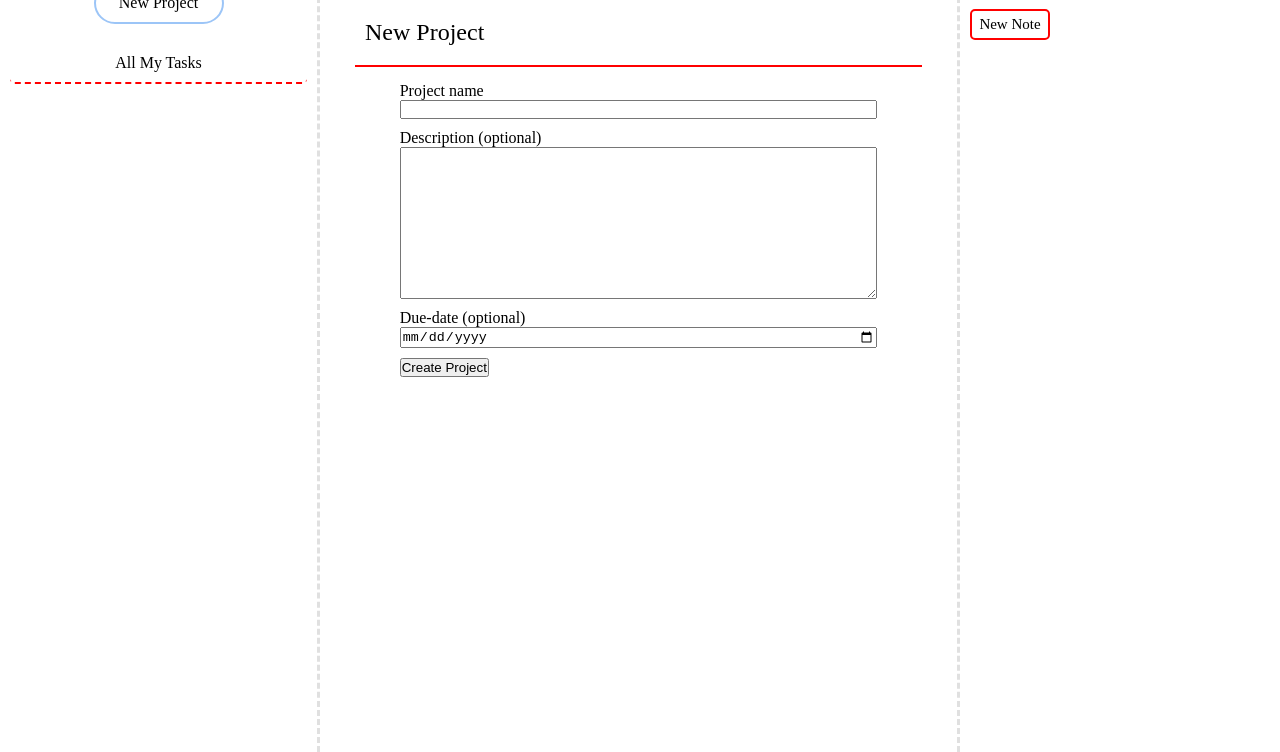
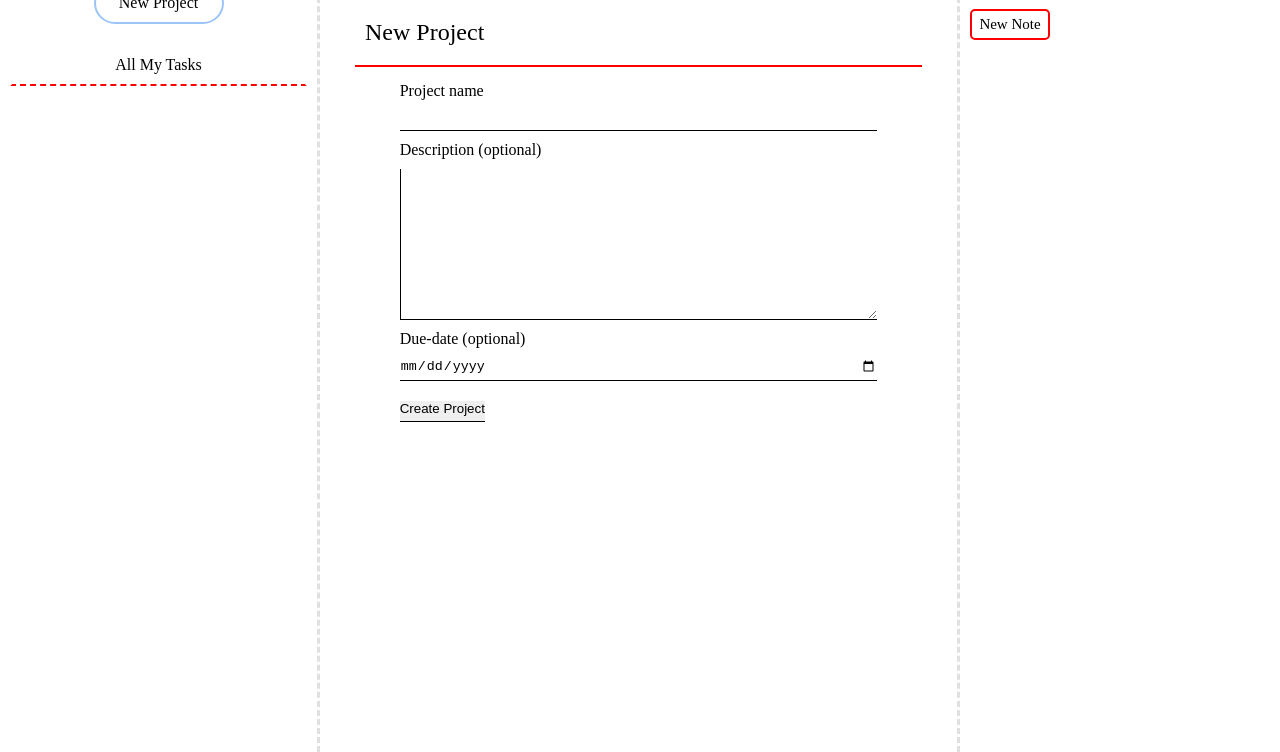
Before and after one commit to Lessuiz/todo, a plain HTML site: page index.html in a window 1280 px wide. Both pictures are taken after a click on the element "New Project". Shown: the part 48-800 px from the top of the page. Drawn offline with Linux system fonts and the light colour scheme.

Commit message:
Made some changes to form styling

```diff
--- a/style.css
+++ b/style.css
@@ -28,6 +28,16 @@ main {
   overflow-y: scroll;
 }
 
+.all-tasks {
+  border-width: 2px;
+  border-style: dashed;
+  border-color: white white red white;
+  border-radius: 0;
+  padding: 10px;
+  text-align: center;
+  cursor: pointer;
+}
+
 /*   project styling   */
 
 .new-project {
@@ -40,12 +50,9 @@ main {
   border: 2px solid #9cc5f7;
 }
 
-.all-tasks {
-  border-bottom: 2px dashed red;
-  border-radius: 5px;
-  padding: 10px;
-  text-align: center;
-  cursor: pointer;
+.new-project:hover {
+  background-color: #9cc5f7;
+  color: white;
 }
 
 .project {
@@ -122,6 +129,7 @@ main {
   border-radius: 5px;
   outline: none;
   padding: 5px;
+  width: 100%;
 }
 
 #create-note {
@@ -230,7 +238,7 @@ main {
   margin: 0 auto;
 }
 
-label {
+.form label {
   display: block;
   margin: 10px 0;
 }
@@ -239,3 +247,19 @@ label {
   display: block;
   width: 100%;
 }
+
+.form input {
+  margin-top: 10px;
+  border: none;
+  border-bottom: 1px solid black;
+  outline: none;
+  padding: 0 0 5px 0;
+}
+
+.form textarea {
+  margin-top: 10px;
+  border: none;
+  border-left: 1px solid black;
+  border-bottom: 1px solid black;
+  outline: none;
+}
```
